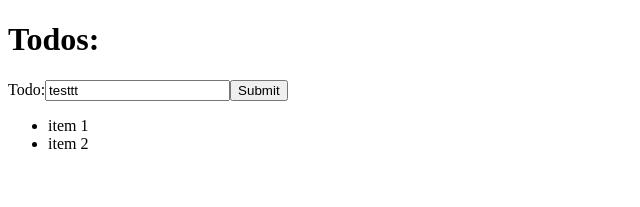
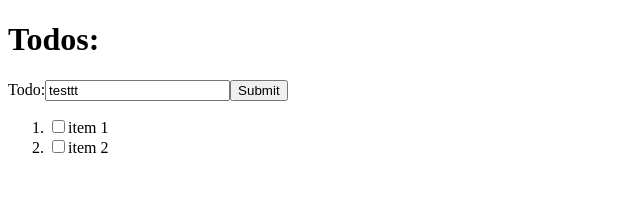
Before and after one commit to Venusta/react-todo, a React app: page / in a window 1280 px wide. Shown: the top 207 px of the page, without its empty margins (0-640 px from the left). Built offline with nearby package versions, Linux system fonts and the light colour scheme.

Commit message:
checkboxes start

```diff
--- a/src/components/InputForm.jsx
+++ b/src/components/InputForm.jsx
@@ -5,10 +5,6 @@
 import React, { Component } from "react";
 
 export default class InputForm extends Component {
-  constructor(props) {
-    super(props);
-  }
-
   handleChange = (event) => {
     this.props.onValueChange(event.target.value.toUpperCase());
   }
--- a/src/components/List.jsx
+++ b/src/components/List.jsx
@@ -5,13 +5,20 @@
 import React from "react";
 
 const List = (props) => (
-  <ul>
+  <ol>
     {props.items.map((item, index) => <TodoItem key={`listItem${index}`} item={item} />)}
-  </ul>
+  </ol>
 );
-
 const TodoItem = (props) => (
-  <li>{props.item}</li>
+  <li>
+    {<input
+      name="isGoing"
+      type="checkbox"
+      // checked={this.state.isGoing} // TODO this shit
+      // onChange={this.handleInputChange}
+    />}
+    {props.item}
+  </li>
 );
 
 export default List;
--- a/src/components/Todos.jsx
+++ b/src/components/Todos.jsx
@@ -13,7 +13,7 @@ class Todos extends Component {
 
   handleInputFormChange = (value) => {
     this.setState({
-      value: value,
+      value,
     });
   }
 
```
